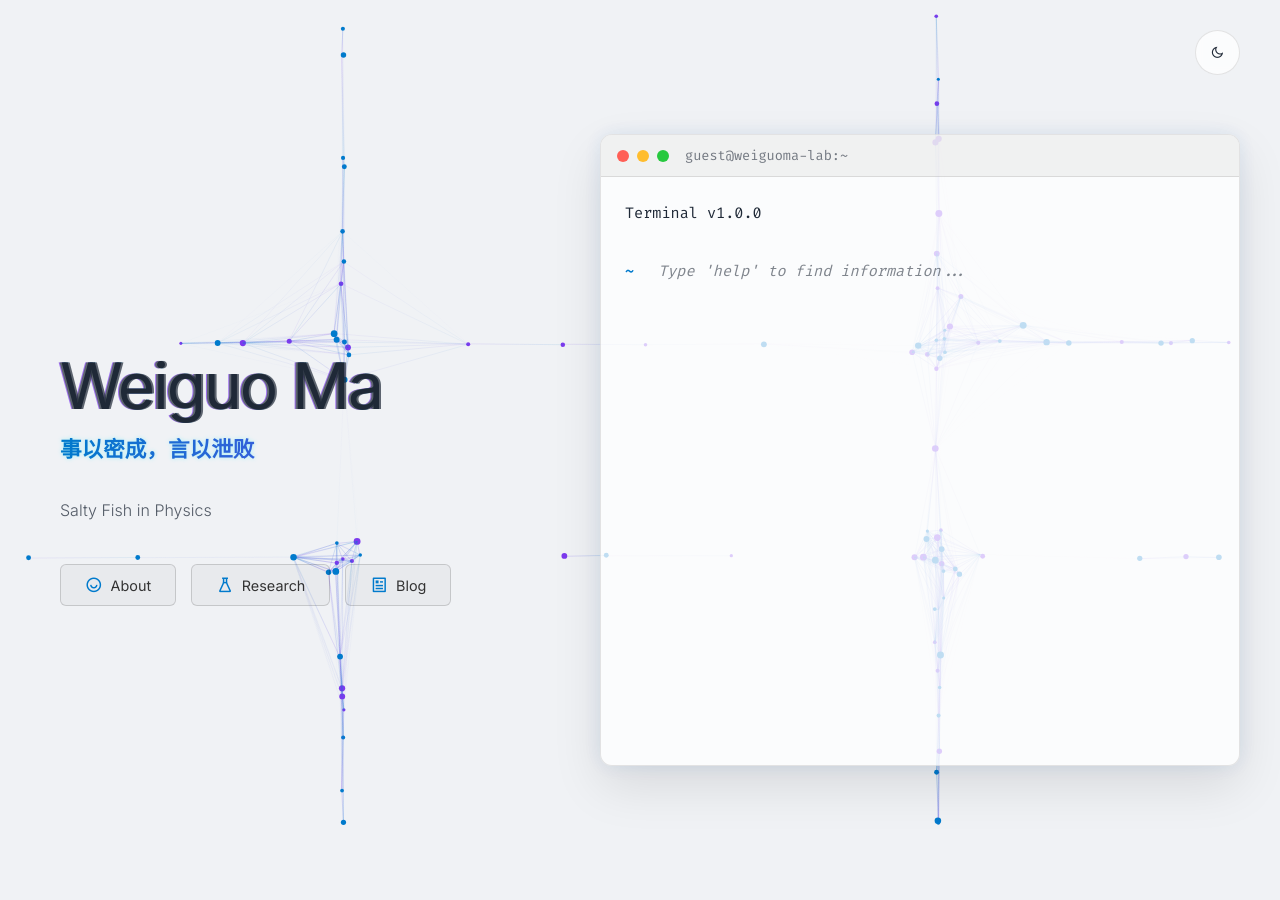
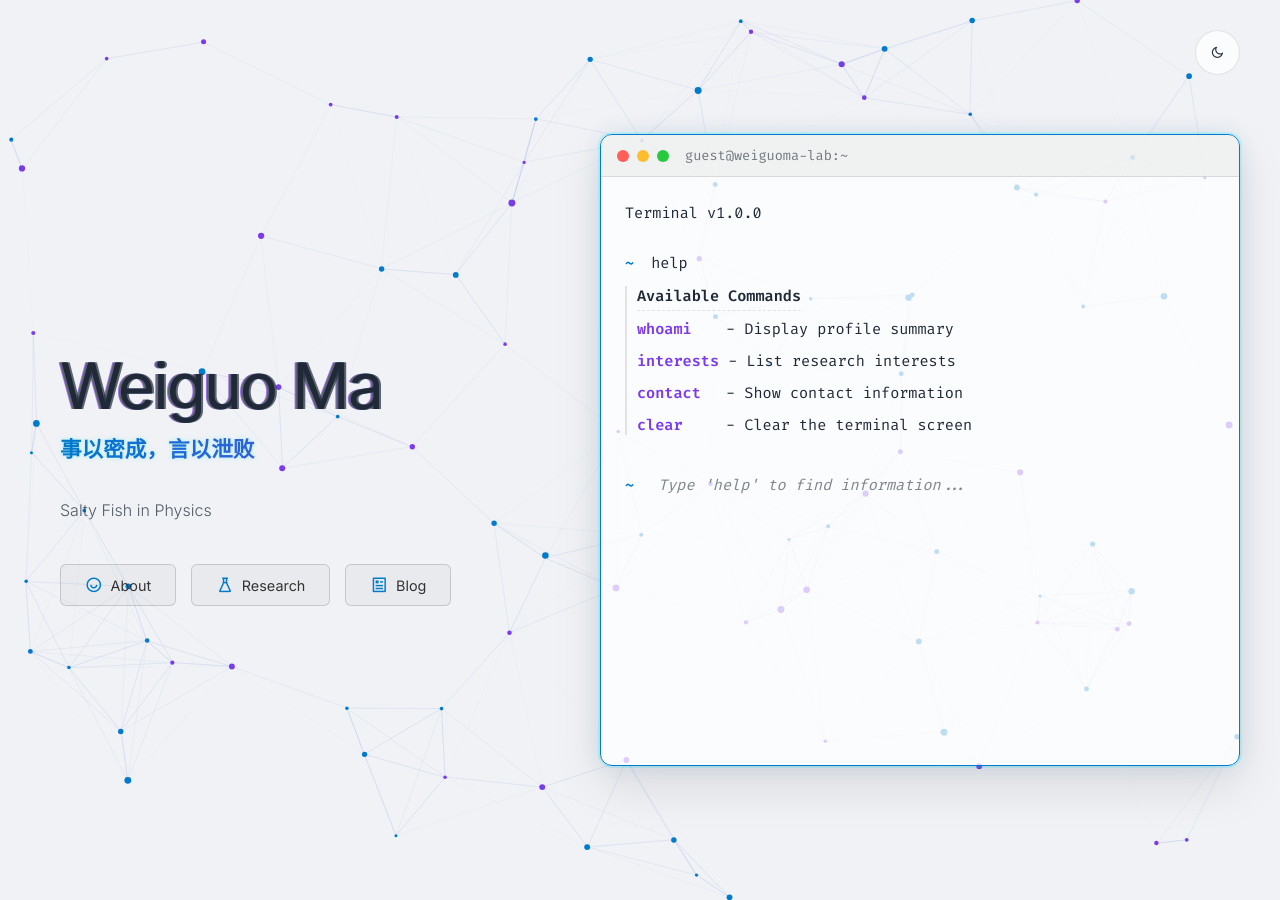
Before and after one commit to WeiguoMa/WeiguoMa.github.io, a Jekyll site: the page index.html, which Jekyll copies as it is, in a window 1280 px wide. Built offline with Jekyll 4.4.1, drawn with Linux system fonts in a browser that asks for light colours; some of the changed lines change nothing that is shown.

Commit message:
Simplify home particle intro

```diff
--- a/assets/home.css
+++ b/assets/home.css
@@ -99,7 +99,7 @@
             width: 45px;
             height: 45px;
             opacity: 0;
-            animation: uiFadeIn 1s ease-out 3s forwards;
+            animation: uiFadeIn 0.25s ease-out 0.75s forwards;
         }
         .theme-toggle:hover {
             transform: rotate(15deg);
@@ -126,7 +126,7 @@
             justify-content: space-between;
             gap: 40px;
             opacity: 0;
-            animation: uiFadeIn 2s ease-out 2.2s forwards;
+            animation: uiFadeIn 0.5s ease-out 0.55s forwards;
         }
 
         @keyframes uiFadeIn {
--- a/assets/home.js
+++ b/assets/home.js
@@ -1,10 +1,9 @@
 const canvas = document.getElementById('bg-canvas');
     const ctx = canvas.getContext('2d');
-    const loadingText = document.getElementById('loading-text');
     let width, height;
     let particles = [];
 
-    let animState = 'CLOUD';
+    let animState = 'IDLE';
     let explosionTime = 0;
 
     const themeColors = {
@@ -13,7 +12,6 @@ const canvas = document.getElementById('bg-canvas');
     };
 
     const STORAGE_KEY = 'site-theme-preference';
-
     const themeBtn = document.getElementById('theme-btn');
     const themeIcon = document.getElementById('theme-icon');
     const metaColorScheme = document.getElementById('meta-color-scheme');
@@ -111,41 +109,6 @@ const canvas = document.getElementById('bg-canvas');
         }
 
         update() {
-            if (animState === 'CLOUD') {
-                const centerX = width/2;
-                const centerY = height/2;
-                const dx = centerX - this.x;
-                const dy = centerY - this.y;
-
-                this.vx += dx * 0.001;
-                this.vy += dy * 0.001;
-
-                this.vx += (Math.random()-0.5) * 0.2;
-                this.vy += (Math.random()-0.5) * 0.2;
-
-                this.x += this.vx;
-                this.y += this.vy;
-
-            } else if (animState === 'EXPLODE') {
-                const centerX = width / 2;
-                const centerY = height / 2;
-                const dx = this.x - centerX;
-                const dy = this.y - centerY;
-                const dist = Math.sqrt(dx*dx + dy*dy) + 1;
-
-                const force = 50 / (dist + 50);
-                this.vx += (dx / dist) * force * 4;
-                this.vy += (dy / dist) * force * 4;
-
-                const maxV = 15;
-                if (Math.abs(this.vx) > maxV) this.vx = (this.vx / Math.abs(this.vx)) * maxV;
-                if (Math.abs(this.vy) > maxV) this.vy = (this.vy / Math.abs(this.vy)) * maxV;
-
-                this.x += this.vx;
-                this.y += this.vy;
-
-            } else if (animState === 'IDLE') {
-
             const speed = Math.sqrt(this.vx*this.vx + this.vy*this.vy);
             if (speed > config.baseSpeed) {
                 this.vx *= 0.96;
@@ -191,32 +154,9 @@ const canvas = document.getElementById('bg-canvas');
                 this.vy -= (dy/dist) * force * repelStrength;
             }
         }
-        }
 
         draw() {
             const colors = themeColors[currentTheme] || themeColors.dark;
-            const isCloud = animState === 'CLOUD';
-
-            if (isCloud) {
-                const dx = this.x - width/2;
-                const dy = this.y - height/2;
-                const dist = Math.sqrt(dx*dx + dy*dy);
-                const rFactor = Math.min(dist / (Math.min(width, height)*0.2), 1);
-                const flicker = Math.random() > 0.9 ? 1 : 0.8;
-
-                if (rFactor < 0.3) {
-                    ctx.fillStyle = `rgba(220, 255, 255, ${this.alpha * flicker})`;
-                } else if (this.phase > 0.5) {
-                    ctx.fillStyle = `rgba(${colors.c1.r}, ${colors.c1.g}, ${colors.c1.b}, ${this.alpha * 0.9 * flicker})`;
-                } else {
-                    ctx.fillStyle = `rgba(${colors.c2.r}, ${colors.c2.g}, ${colors.c2.b}, ${this.alpha * 0.9 * flicker})`;
-                }
-
-                ctx.beginPath();
-                ctx.arc(this.x, this.y, this.size, 0, Math.PI*2);
-                ctx.fill();
-            } else {
-
             ctx.fillStyle = this.phase > 0.5
                 ? `rgba(${colors.c1.r},${colors.c1.g},${colors.c1.b},${this.alpha})`
                 : `rgba(${colors.c2.r},${colors.c2.g},${colors.c2.b},${this.alpha})`;
@@ -249,7 +189,6 @@ const canvas = document.getElementById('bg-canvas');
             }
         }
     }
-    }
 
     function initParticles() {
         particles = [];
@@ -257,37 +196,28 @@ const canvas = document.getElementById('bg-canvas');
         for(let i=0; i<count; i++) particles.push(new Particle(i));
     }
 
+    function spreadParticlesForIdle() {
+        particles.forEach(p => {
+            p.x = Math.random() * width;
+            p.y = Math.random() * height;
+
+            const angle = Math.random() * Math.PI * 2;
+            const speed = config.baseSpeed * (0.7 + Math.random() * 0.8);
+            p.vx = Math.cos(angle) * speed;
+            p.vy = Math.sin(angle) * speed;
+        });
+    }
+
     function startAnimation() {
         initParticles();
-        if (prefersReducedMotion) {
-            animState = 'IDLE';
+        spreadParticlesForIdle();
         explosionTime = Date.now() - 2500;
-            requestAnimationFrame(loop);
-            return;
-        }
-
-        loadingText.style.opacity = 1;
-
-        setTimeout(() => {
-            animState = 'EXPLODE';
-            loadingText.style.opacity = 0;
-            loadingText.style.transform = "translate(-50%, -50%) scale(1.5)";
-            loadingText.style.filter = "blur(10px)";
-            explosionTime = Date.now();
-        }, 2000);
-
         requestAnimationFrame(loop);
     }
 
     function loop() {
         ctx.clearRect(0, 0, width, height);
         const colors = themeColors[currentTheme] || themeColors.dark;
-
-        if (animState === 'EXPLODE') {
-            if (Date.now() - explosionTime > 800) {
-                animState = 'IDLE';
-            }
-        }
 
         let showLines = false;
         let lineOpacityFactor = 0;
@@ -530,8 +460,8 @@ const canvas = document.getElementById('bg-canvas');
 
     setTimeout(() => {
         printOutput(commands.help(), 'help');
-    }, prefersReducedMotion ? 400 : 4700);
+    }, 400);
 
     setTimeout(() => {
         cmdInput.focus();
-    }, prefersReducedMotion ? 500 : 4800);
+    }, 500);
```
Lines whose indentation alone changed are shown as unchanged.
